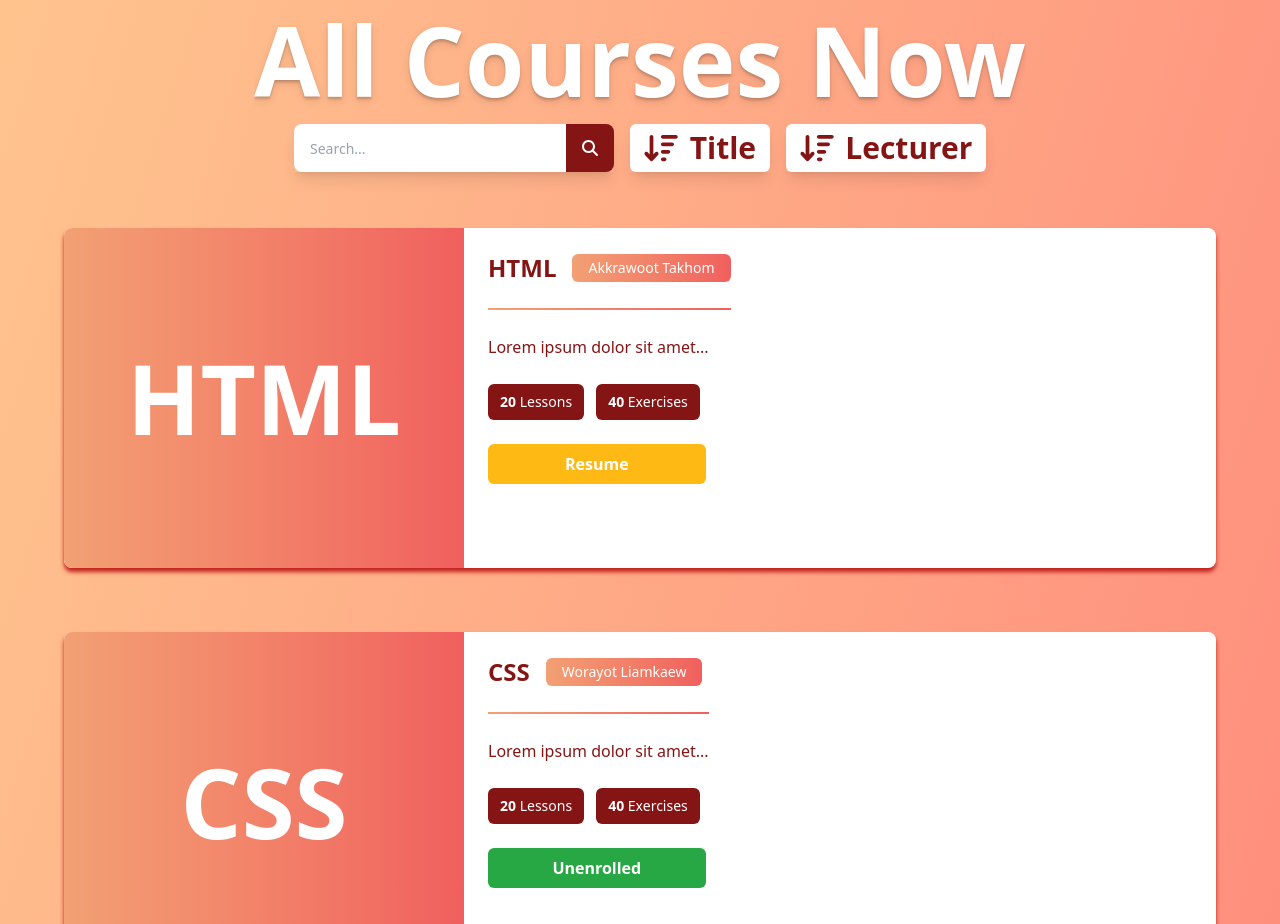
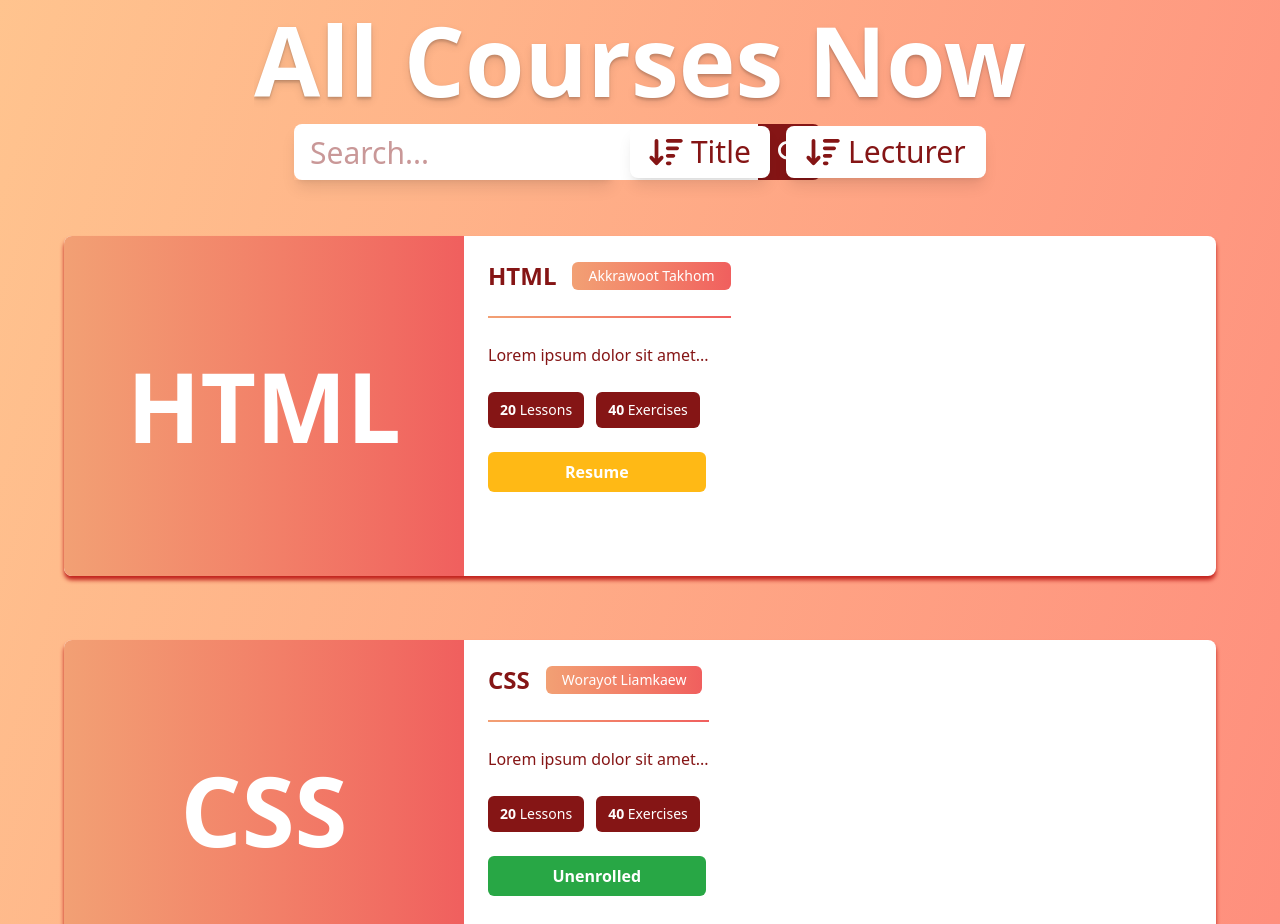
Before and after one commit to siwasit/ENGRLeaks, a Next.js app in the folder frontend/: page /home in a window 1280 px wide. Shown: the part 1660-2584 px from the top of the page. Built offline with nearby package versions, Linux system fonts and the light colour scheme.

Commit message:
Adjusted search bar and make the buttons toggle each other

```diff
--- a/frontend/src/app/home/page.tsx
+++ b/frontend/src/app/home/page.tsx
@@ -11,7 +11,7 @@ import Navbar from '@/components/navbar';
 import QuizWrapper from '@/components/landing_page_quiz';
 import CourseCard from '@/components/course_card';
 import { FontAwesomeIcon } from '@fortawesome/react-fontawesome';
-import { faArrowDownWideShort } from '@fortawesome/free-solid-svg-icons';
+import { faArrowDownWideShort, faArrowUpWideShort } from '@fortawesome/free-solid-svg-icons';
 import SearchBar from '@/components/search_bar';
 import { ToggleButton } from '@/components/toggle_button';
 
@@ -57,26 +57,11 @@ const Layout = ({ children }: { children: React.ReactNode }) => {
 const Home = () => {
     const [query, setQuery] = useState('');
     const [sortBy, setSortBy] = useState<'title' | 'lecturer' | null>(null);
-    const [activeToggle, setActiveToggle] = useState<'title' | 'lecturer' | null>(null);
 
-    const handleCheckedChangeButton1 = (checked: boolean) => {
-        if (checked) {
-            setActiveToggle('title');
-            setSortBy('title');
-        } else {
-            setActiveToggle(null);
-            setSortBy(null);
-        }
-    };
+    const [active, setActive] = useState('');
 
-    const handleCheckedChangeButton2 = (checked: boolean) => {
-        if (checked) {
-            setActiveToggle('lecturer');
-            setSortBy('lecturer');
-        } else {
-            setActiveToggle(null);
-            setSortBy(null);
-        }
+    const toggleSwitchButton = () => {
+        setActive((prev) => (prev === 'Title' ? 'Lecturer' : 'Title'));
     };
 
     const courses = [
@@ -224,22 +209,66 @@ const Home = () => {
 
                 <div className="flex flex-row items-center justify-center w-full h-full mt-0 space-x-4">
                     <SearchBar onSearch={setQuery} />
-                    <ToggleButton
-                        width="w-35"
-                        label="Title"
-                        icon={<FontAwesomeIcon icon={faArrowDownWideShort} />}
-                        checked={activeToggle === 'title'}
-                        onCheckedChange={handleCheckedChangeButton1}
-                    />
 
-                    <ToggleButton
-                        width="w-50"
-                        label="Lecturer"
-                        icon={<FontAwesomeIcon icon={faArrowDownWideShort} />}
-                        checked={activeToggle === 'lecturer'}
-                        onCheckedChange={handleCheckedChangeButton2}
-                    />
+                    <div
+                        className="space-x-4"
+                    >
+                        <button
+                            className={`shadow-lg relative py-2 px-4 w-35 rounded-lg inline-block`}
+                            style={{
+                                color: active === 'Title'
+                                    ? 'white'
+                                    : '#851515',
+                                background: active === 'Title'
+                                    ? '#851515'
+                                    : 'white',
+                            }}
+                            onClick={() => {
+                                if ( active === 'Lecturer' || active === '') {
+                                    toggleSwitchButton();
+                                    setActive('Title');
+                                    setSortBy('title');
+                                } else if (active === 'Title') {
+                                    setActive('');
+                                    setSortBy(null);
+                                }
+                            }}
+                        >
+                            <span className="text-3xl place-items-center space-x-2">
+                                <FontAwesomeIcon icon={faArrowDownWideShort} />
+                                <span>Title</span>
+                            </span>
+                        </button>
+                        <button
+                            className={`shadow-lg py-2 px-4 w-50 rounded-lg`}
+                            style={{
+                                color: active === 'Lecturer'
+                                    ? 'white'
+                                    : '#851515',
+                                background: active === 'Lecturer'
+                                    ? '#851515'
+                                    : 'white',
+                            }}
+                            onClick={() => {
+                                if (active === 'Title' || active === '') {
+                                    toggleSwitchButton();
+                                    setActive('Lecturer');
+                                    setSortBy('lecturer');
+                                } else if (active === 'Lecturer') {
+                                    setActive('');
+                                    setSortBy(null);
+                                }
+                            }}
+                        >
+                            <span className="text-3xl place-items-center space-x-2">
+                                <FontAwesomeIcon icon={faArrowDownWideShort} />
+                                <span>Lecturer</span>
+                            </span>
 
+                        </button>
+
+
+                    </div>
 
                 </div>
 
--- a/frontend/src/components/search_bar.tsx
+++ b/frontend/src/components/search_bar.tsx
@@ -2,13 +2,11 @@ import { FontAwesomeIcon } from '@fortawesome/react-fontawesome';
 import React, { useState } from 'react';
 import { faSearch } from '@fortawesome/free-solid-svg-icons';
 
-
 interface SearchBarProps {
     placeholder?: string;
-    onSearch?: (query: string) => void; // Optional search handler
+    onSearch?: (query: string) => void;
 }
 
-// Simplified cn function
 const cn = (...classes: string[]) => classes.filter(Boolean).join(' ');
 
 const SearchBar: React.FC<SearchBarProps> = ({ placeholder = 'Search...', onSearch }) => {
@@ -19,20 +17,15 @@ const SearchBar: React.FC<SearchBarProps> = ({ placeholder = 'Search...', onSear
     };
 
     const handleSearchClick = () => {
-        if (onSearch) {
-            onSearch(query);
-        }
-        // You could also trigger navigation here if needed
+        if (onSearch) onSearch(query);
     };
 
     const handleKeyDown = (event: React.KeyboardEvent<HTMLInputElement>) => {
-        if (event.key === 'Enter') {
-            handleSearchClick();
-        }
+        if (event.key === 'Enter') handleSearchClick();
     };
 
     return (
-        <div className="flex items-center w-[25%] shadow-lg">
+        <div className="flex items-center w-[25%] shadow-lg h-14">
             <input
                 type="text"
                 placeholder={placeholder}
@@ -41,24 +34,26 @@ const SearchBar: React.FC<SearchBarProps> = ({ placeholder = 'Search...', onSear
                 onKeyDown={handleKeyDown}
                 className={cn(
                     "flex-1 rounded-l-lg",
-            "placeholder-gray-400",
-            "text-sm",
-            "h-12",
-            "px-4",
+                    "placeholder:text-3xl placeholder:text-[#85151570]", // increased font size
+                    "text-3xl text-[#851515]", // set font size to 2 rem
+                    "h-full px-4 py-0", // tighter height and minimal vertical padding
                     "bg-white",
-            "focus:outline-none" // Disable the red border when focused
+                    "focus:outline-none",
                 )}
             />
+
             <button
                 onClick={handleSearchClick}
                 className={cn(
-            "bg-[#851515] text-white rounded-r-lg h-12",
-            "hover:bg-red-800",
-            "px-4",
-            "flex items-center"
+                    "bg-[#851515] text-white rounded-r-lg h-full",
+                    "hover:bg-red-800 cursor-pointer",
+                    "px-5",
+                    "flex items-center justify-center",
+                    "text-lg" // increased font size
                 )}
             >
-               <FontAwesomeIcon icon={faSearch} /></button>
+                <FontAwesomeIcon icon={faSearch} size="lg" />
+            </button>
         </div>
     );
 };
```
Lines whose indentation alone changed are shown as unchanged.
